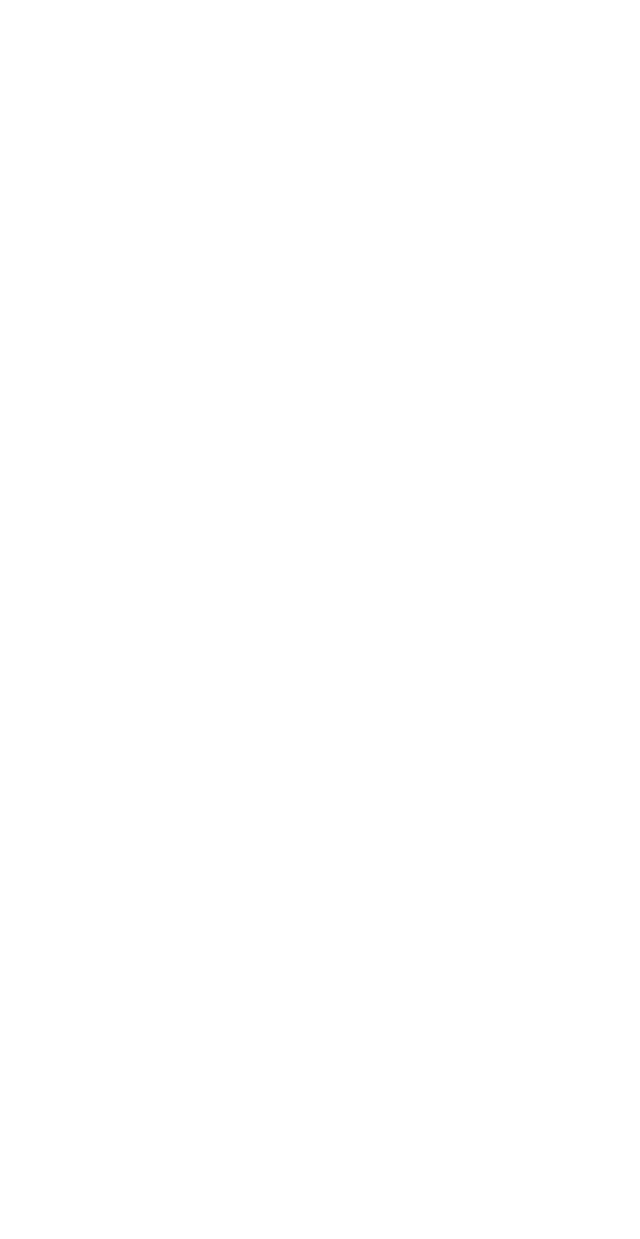
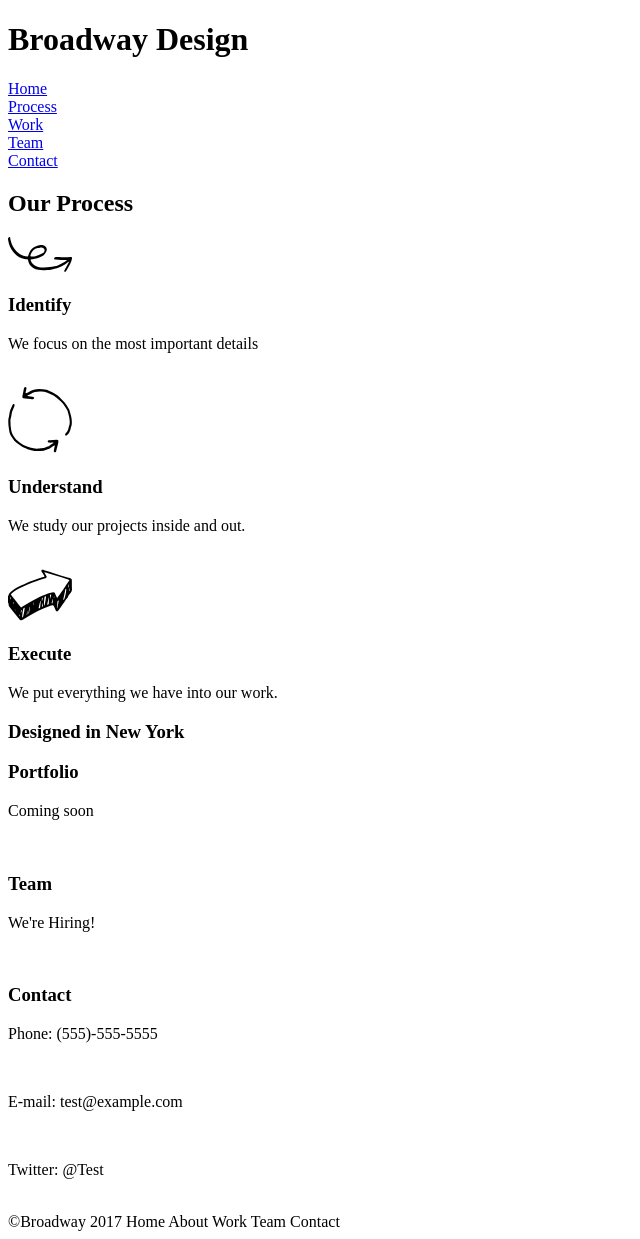
Before and after one commit to Will130785/Broadway, a plain HTML site: page index.html in a window 1280 px wide. Shown: the whole page, without its empty margins (0-640 px from the left). Before the commit the page ends 800 px from the top, so only its background shows below. Drawn offline with Linux system fonts and the light colour scheme.

Commit message:
Added content

```diff
--- a/index.html
+++ b/index.html
@@ -5,5 +5,49 @@
 </head>
 <body>
 
+    <div>
+        <h1>Broadway Design</h1>
+        <span><a href="#home">Home</a></span><br>
+        <span><a href="#process">Process</a></span><br>
+        <span><a href="#work">Work</a></span><br>
+        <span><a href="#team">Team</a></span><br>
+        <span><a href="#contact">Contact</a></span>
+    </div>
+
+    <div>
+        <h2>Our Process</h2>
+        <img src="resourses/images/identify.svg" alt="Arrow">
+        <h3>Identify</h3>
+        <p>We focus on the most important details</p><br>
+        <img src="resourses/images/understand.svg" alt="Understand">
+        <h3>Understand</h3>
+        <p>We study our projects inside and out.</p><br>
+        <img src="resourses/images/execute.svg" alt="Execute">
+        <h3>Execute</h3>
+        <p>We put everything we have into our work.</p>
+    </div>
+    <div>
+
+        <h3>Designed in New York</h3>
+        <h3>Portfolio</h3>
+        <p>Coming soon</p><br>
+        <h3>Team</h3>
+        <p>We're Hiring!</p><br>
+        <h3>Contact</h3>
+        <p>Phone: (555)-555-5555</p><br>
+        <p>E-mail: test@example.com</p><br>
+        <p>Twitter: @Test</p><br>
+
+    </div>
+
+    <div>
+            <span>©Broadway 2017</span>
+            <span id="home">Home</span>
+            <span id="about">About</span>
+            <span id="work">Work</span>
+            <span id="team">Team</span>
+            <span id="contact">Contact</span>
+    </div>
+
 </body>
 </html>
```
